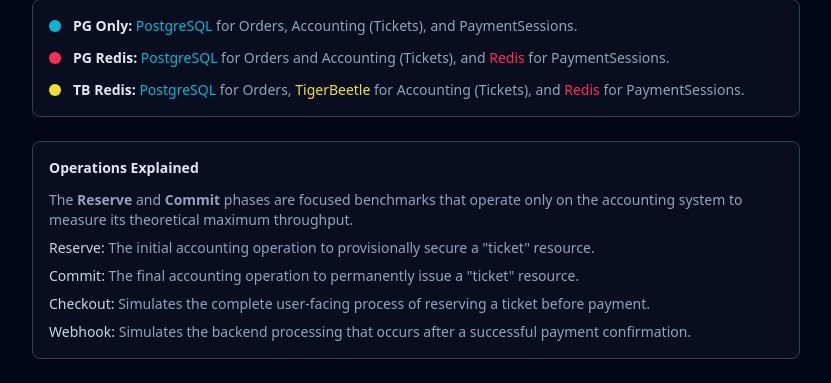
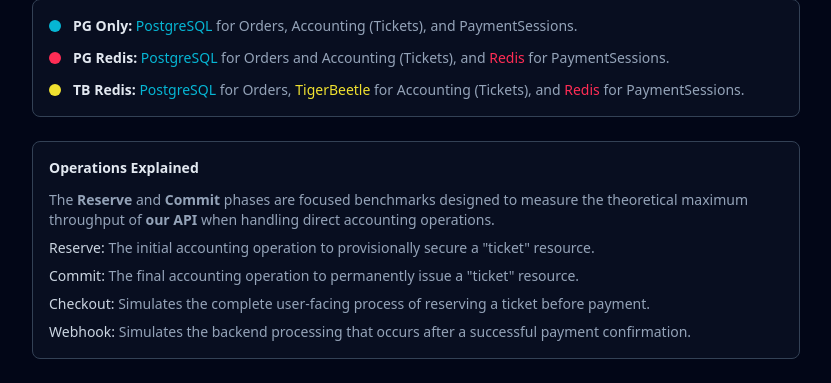
Before and after one commit to renerocksai/tigerfans, a FastAPI app: page /bench in a window 1280 px wide. Shown: the part 336-719 px from the top of the page, without its empty margins (224-1055 px from the left). Run offline with FastAPI, Linux system fonts and the light colour scheme; parts of the project's set-up code (start-up, migrations or seed data) failed here and were passed over; some libraries are stand-ins or nearby versions.

Commit message:
bench: update ops desc to include our API

```diff
--- a/tigerfans/templates/tigerbench.html
+++ b/tigerfans/templates/tigerbench.html
@@ -160,11 +160,12 @@
             </div>
         </div>
         <div id="operations-view" class="space-y-6">
+
             <div class="max-w-3xl mx-auto bg-slate-900/50 border border-slate-700 rounded-lg p-4 mb-6">
                 <h3 class="text-sm font-semibold text-slate-200 mb-3">Operations Explained</h3>
                 <div class="text-sm text-slate-400 space-y-2">
                     <p>
-                    The <strong>Reserve</strong> and <strong>Commit</strong> phases are focused benchmarks that operate only on the accounting system to measure its theoretical maximum throughput.
+                            The <strong>Reserve</strong> and <strong>Commit</strong> phases are focused benchmarks designed to measure the theoretical maximum throughput of <strong>our API</strong> when handling direct accounting operations.
                     </p>
                     <p>
                         <strong class="font-medium text-slate-300">Reserve:</strong>
@@ -180,10 +181,11 @@
                     </p>
                     <p>
                         <strong class="font-medium text-slate-300">Webhook:</strong>
-                    Simulates the  backend processing that occurs after a successful payment confirmation.
+                        Simulates the backend processing that occurs after a successful payment confirmation.
                     </p>
                 </div>
             </div>
+
             <div class="text-center">
                 <h2 class="text-2xl font-bold text-green-400 mb-2">↑ HIGHER = BETTER</h2>
             </div>
```
Lines whose indentation alone changed are shown as unchanged.
